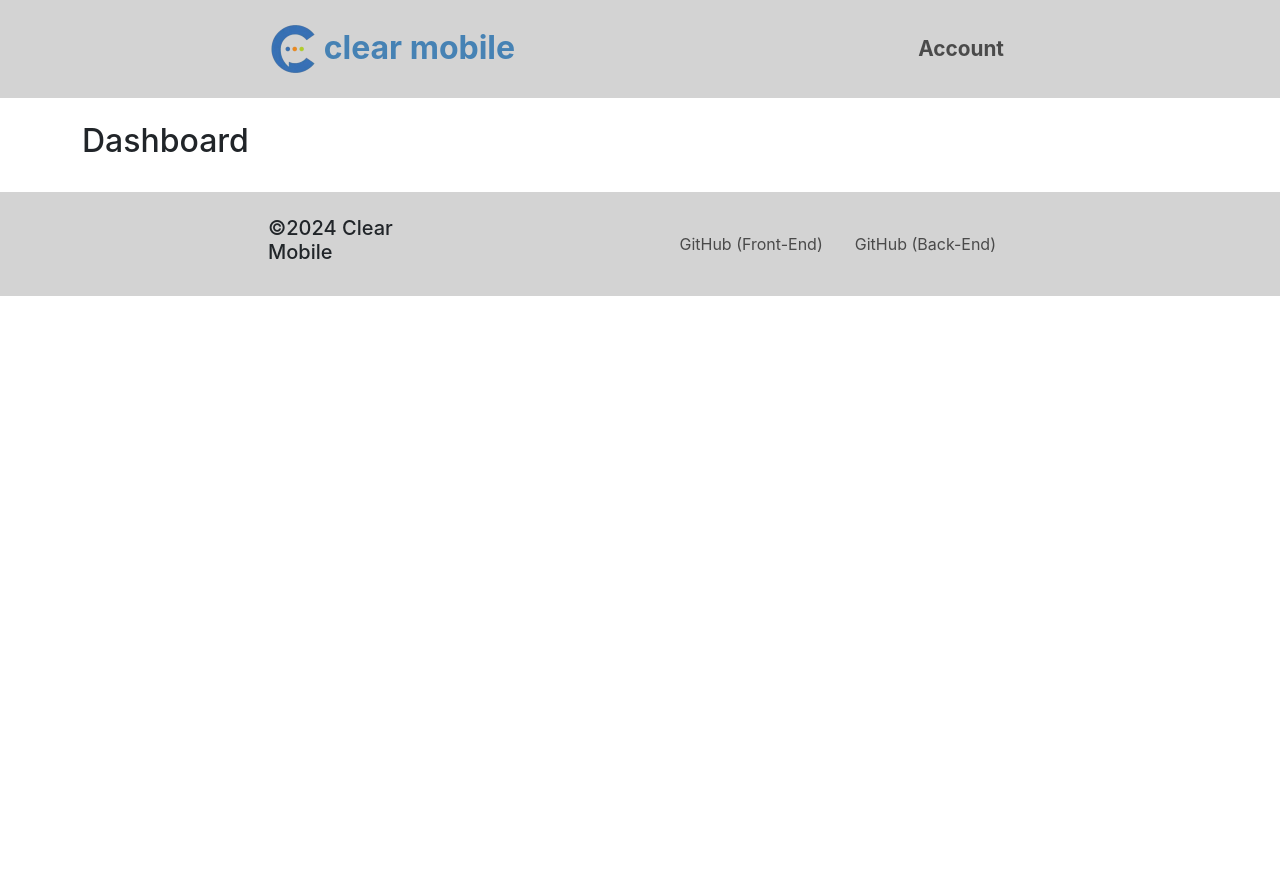
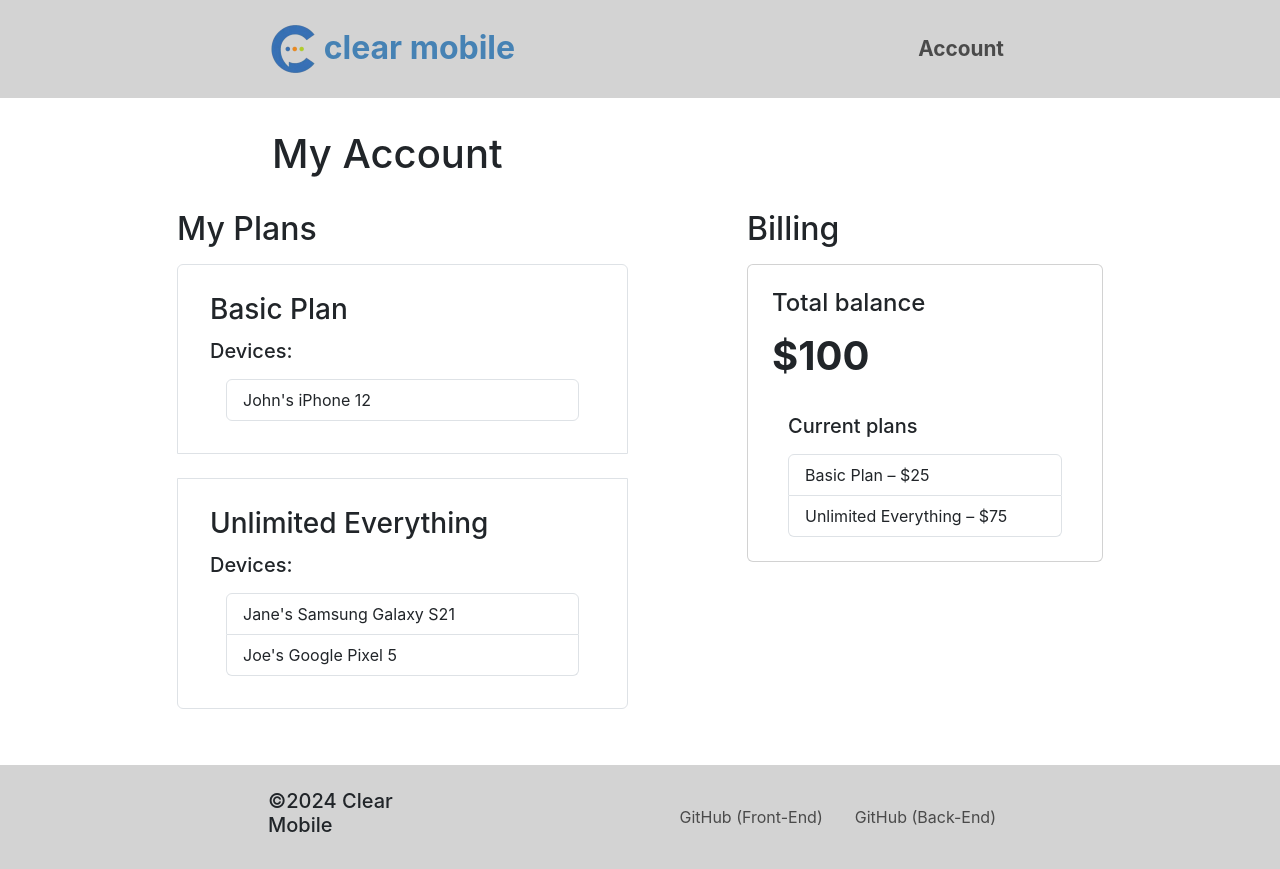
Before and after one commit to bencha27/telecom-front-end, a React (Create React App) app: page /account in a window 1280 px wide. Before the commit the page ends 800 px from the top, so only its background shows below. Built offline with nearby package versions, Linux system fonts and the light colour scheme.

Commit message:
Added plans & billing to dashboard

```diff
--- /dev/null
+++ b/src/components/dashboardComponents/MyPhonePlanCard.tsx
@@ -0,0 +1,21 @@
+// @ts-nocheck
+
+import { Row, Card, ListGroup } from 'react-bootstrap';
+
+export default function MyPhonePlanCard(props) {
+  let myPhonePlan = props.myPhonePlan;
+
+  return (
+        <Card className="border border-0">
+          <Card.Body className="pt-1 pb-4">
+            <Card.Title className="fs-3 pt-3 pb-2">{myPhonePlan.PlanName}</Card.Title>
+            <Card.Subtitle className="fs-5 pb-3">Devices:</Card.Subtitle>
+            <ListGroup className="px-3">
+              {myPhonePlan.Devices.map((device) => (
+                <ListGroup.Item>{device.DeviceName}</ListGroup.Item>
+              ))}
+            </ListGroup>
+          </Card.Body>
+        </Card>
+  )
+}
--- a/src/pages/Dashboard.tsx
+++ b/src/pages/Dashboard.tsx
@@ -1,9 +1,92 @@
-import { Container } from "react-bootstrap"
+// @ts-nocheck
+
+import { Container, Row, Col, Card, ListGroup } from "react-bootstrap";
+
+import MyPhonePlanCard from "../components/dashboardComponents/MyPhonePlanCard";
+
+let myPhonePlans = [
+  {
+    "PhonePlanId": "1",
+    "PlanName": "Basic Plan",
+    "Price": 25,
+    "Devices": [
+      {
+        "DeviceID": "1",
+        "PhoneNumber": "111-111-1111",
+        "DeviceName": "John's iPhone 12",
+      },
+    ]
+  },
+  {
+    "PhonePlanId": "2",
+    "PlanName": "Unlimited Everything",
+    "Price": 75,
+    "Devices": [
+      {
+        "DeviceID": "2",
+        "PhoneNumber": "222-222-2222",
+        "DeviceName": "Jane's Samsung Galaxy S21",
+      },
+      {
+        "DeviceID": "3",
+        "PhoneNumber": "333-333-3333",
+        "DeviceName": "Joe's Google Pixel 5",
+      }
+    ]
+  },
+];
 
 export default function Dashboard() {
+  let total = myPhonePlans.reduce((sum, myPhonePlan) => sum + myPhonePlan.Price, 0);
+
   return (
     <Container className="py-4">
-      <h2>Dashboard</h2>
+      <Row className="py-2">
+        <Col></Col>
+
+        <Col className="col-md-8">
+          <h1>My Account</h1>
+        </Col>
+
+        <Col></Col>
+      </Row>
+
+      <Row className="py-2">
+        <Col></Col>
+
+        <Col className="col-md-5">
+          <h2 className="py-2">My Plans</h2>
+          <ul className="list-group">
+            {myPhonePlans.map((myPhonePlan) => (
+              <li className="list-group-item mb-4 border" key={myPhonePlan.PhonePlanId}>
+                <MyPhonePlanCard myPhonePlan={myPhonePlan} />
+              </li>
+            ))}
+          </ul>
+        </Col>
+
+        <Col></Col>
+
+        <Col className="col-md-4">
+          <h2 className="py-2">Billing</h2>
+          <Card>
+            <Card.Body className="p-4">
+              <Card.Title className="fs-4">Total balance</Card.Title>
+              <Card.Text className="fs-1 fw-bold">${total}</Card.Text>
+
+              <Card.Subtitle className="fs-5 p-3">Current plans</Card.Subtitle>
+
+              <ListGroup className="px-3">
+                {myPhonePlans.map((myPhonePlan) => (
+                  <ListGroup.Item>{myPhonePlan.PlanName} – ${myPhonePlan.Price}</ListGroup.Item>
+                ))}
+              </ListGroup>
+            </Card.Body>
+          </Card>
+        </Col>
+
+        <Col></Col>
+      </Row>
     </Container>
-  )
+  );
 }
```
